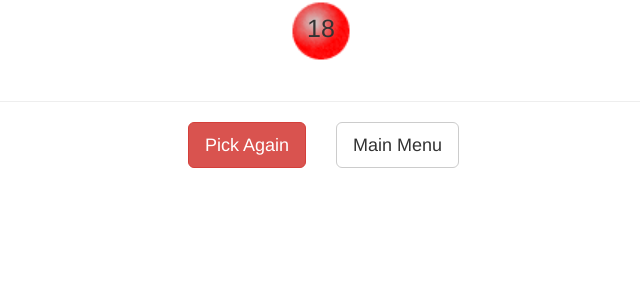
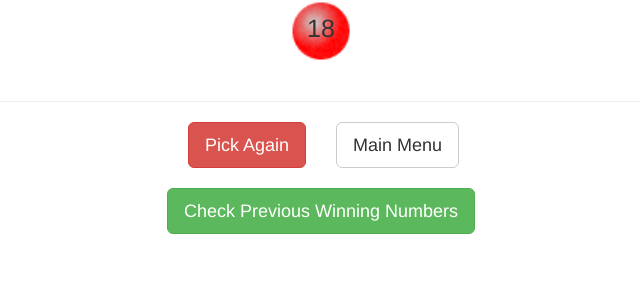
Before and after one commit to darrentrang/lottopicker, a Django app: a page that uses templates/powerball_option.html in a window 1280 px wide. Shown: the part 299-587 px from the top of the page, without its empty margins (319-959 px from the left). Run offline with Django 3.2, Linux system fonts and the light colour scheme; some libraries are stand-ins or nearby versions.

Commit message:
add homepage title, button to check winning numbers

```diff
--- a/templates/home.html
+++ b/templates/home.html
@@ -8,6 +8,8 @@
   <script src="https://maxcdn.bootstrapcdn.com/bootstrap/3.3.7/js/bootstrap.min.js"></script>
 </head>
 <body>
+
+  <h2 class="text-center"><font face="palatino"><b>Pick and Check Winning Numbers</b></font></h2>
 
   <div class="container-fluid">
   	<a href="{% url 'powerball_option' %}" class="btn btn-default btn-lg btn-block">
--- a/templates/powerball_option.html
+++ b/templates/powerball_option.html
@@ -122,6 +122,16 @@
 		</div>
 	</div>
 
+	<br/>
+
+	<div class="row">
+		<a href="http://www.powerball.com/pb_home.asp">
+			<div class="text-center">
+				<button type="button" class="btn btn-success btn-lg">Check Previous Winning Numbers</button>
+			</div>
+		</a>
+	</div>
+
 
 
 </body>
```
Also changed, not shown: templates/megamillions_option.html (+14 -0 lines).
